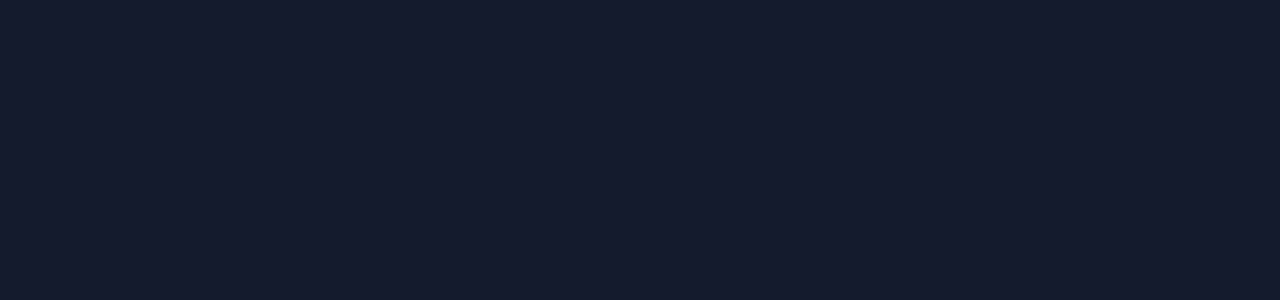
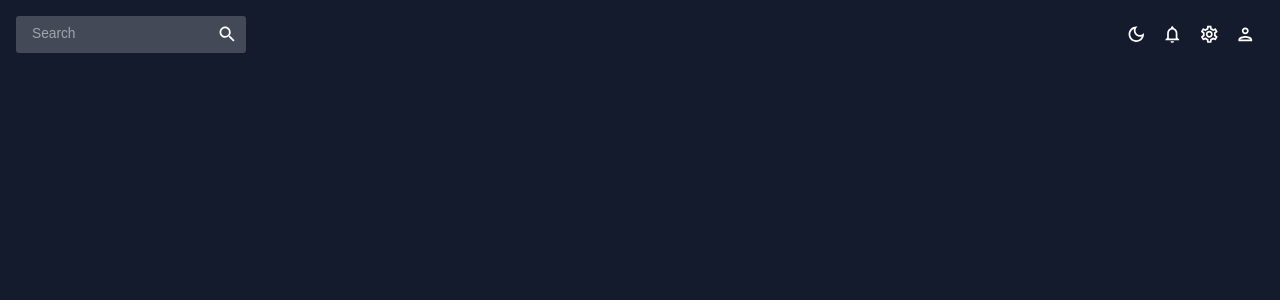
Before and after one commit to rasul-isk/Admin-Panel, a React (Create React App) app: page / in a window 1280 px wide. Shown: the top 300 px of the page. Built offline with nearby package versions, Linux system fonts and the light colour scheme.

Commit message:
Setting up navigation top panel

```diff
--- a/src/App.js
+++ b/src/App.js
@@ -1,5 +1,6 @@
 import { ColorModeContext, useMode } from './theme';
 import { CssBaseline, ThemeProvider } from '@mui/material';
+import Topbar from './scenes/global/Topbar';
 //CssBaseline - resets CSS to defaults
 function App() {
   const [theme, colorMode] = useMode();
@@ -9,7 +10,9 @@
       <ThemeProvider theme={theme}>
         <CssBaseline />
         <div className="app">
-          <main className="content"></main>
+          <main className="content">
+            <Topbar />
+          </main>
         </div>
       </ThemeProvider>
     </ColorModeContext.Provider>
--- a/src/scenes/global/Topbar.jsx
+++ b/src/scenes/global/Topbar.jsx
@@ -1,5 +1,43 @@
+import { Box, IconButton, useTheme } from '@mui/material';
+import { useContext } from 'react';
+import { ColorModeContext, tokens } from '../../theme';
+import InputBase from '@mui/material/InputBase';
+import LightModeOutlinedIcon from '@mui/icons-material/LightModeOutlined';
+import DarkModeOutlinedIcon from '@mui/icons-material/DarkModeOutlined';
+import NotificationsOutlinedIcon from '@mui/icons-material/NotificationsOutlined';
+import SettingsOutlinedIcon from '@mui/icons-material/SettingsOutlined';
+import PersonOutlinedIcon from '@mui/icons-material/PersonOutlined';
+import SearchIcon from '@mui/icons-material/Search';
+
 const Topbar = () => {
-  return <div>Topbar</div>;
+  const theme = useTheme();
+  const colors = tokens(theme.palette.mode);
+  const colorMode = useContext(ColorModeContext);
+  return (
+    <Box display="flex" justifyContent="space-between" p={2}>
+      {/* Search Bar */}
+      <Box display="flex" bgcolor={colors.primary[400]} borderRadius="3px">
+        <InputBase sx={{ ml: 2, flex: 1 }} placeholder="Search" />
+        <IconButton type="button" sx={{ p: 1 }}>
+          <SearchIcon />
+        </IconButton>
+      </Box>
+
+      {/* ICONS */}
+      <Box display="flex">
+        <IconButton onClick={colorMode.toggleColorMode}>{theme.palette.mode === 'dark' ? <DarkModeOutlinedIcon /> : <LightModeOutlinedIcon />}</IconButton>
+        <IconButton>
+          <NotificationsOutlinedIcon />
+        </IconButton>
+        <IconButton>
+          <SettingsOutlinedIcon />
+        </IconButton>
+        <IconButton>
+          <PersonOutlinedIcon />
+        </IconButton>
+      </Box>
+    </Box>
+  );
 };
 
 export default Topbar;
```
